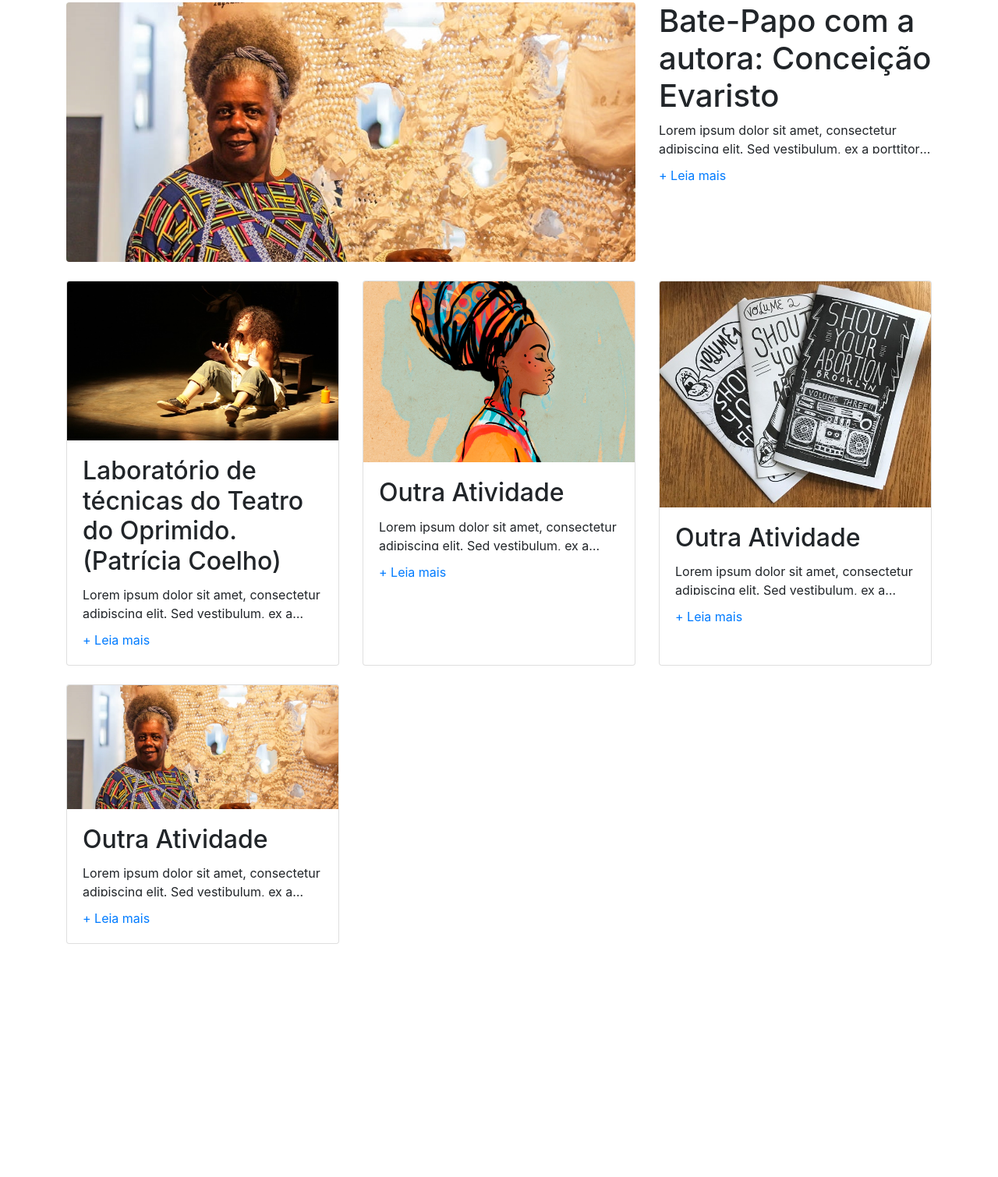
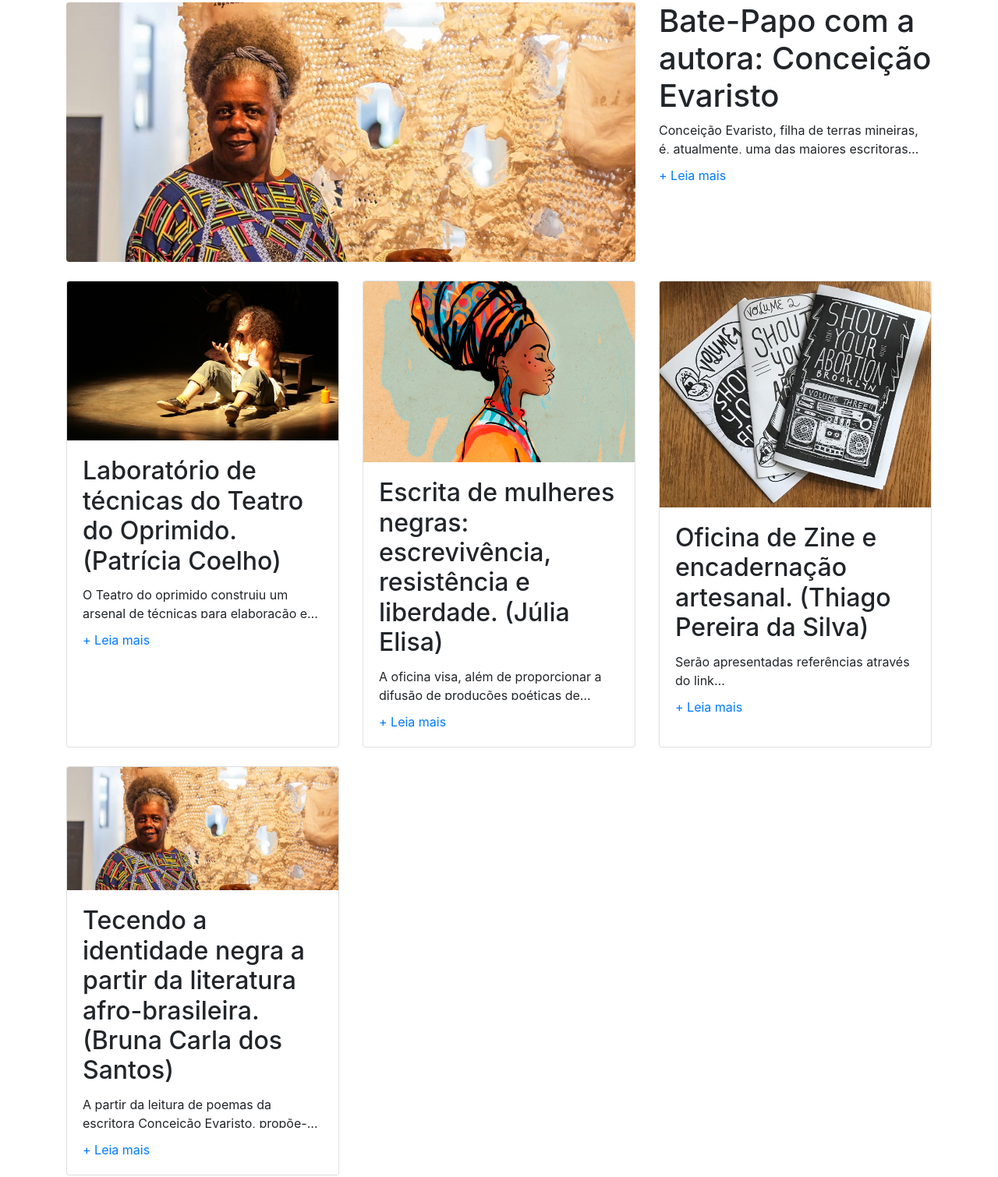
Before and after one commit to dbconrado/clba2018, a plain HTML site: page index.html in a window 1280 px wide. Shown: the part 1146-2656 px from the top of the page at 78% size. Before the commit the page ends 2381 px from the top, so only its background shows below. Drawn offline with nearby package versions, Linux system fonts and the light colour scheme.

Commit message:
Noticias adicionas
Titulo e resumo.

```diff
--- a/index.html
+++ b/index.html
@@ -41,7 +41,9 @@
       <div class="chamada">
         <h1>Bate-Papo com a autora: Conceição Evaristo</h1>
   	    <p class="collapse" id="textim">
-          Lorem ipsum dolor sit amet, consectetur adipiscing elit. Sed vestibulum, ex a porttitor sollicitudin, libero quam ullamcorper erat, vitae consectetur dui sem quis est. Mauris sodales quam vitae laoreet rhoncus. Vestibulum nec magna non justo dignissim vulputate in ac dui. Vestibulum volutpat urna lacus, id laoreet urna accumsan a. Integer ipsum orci, congue ut velit ac, finibus tristique ante. Nullam consectetur nunc non diam dictum, sed tincidunt eros lobortis. Nulla tempor nibh eu elit ornare viverra. Pellentesque quis tincidunt massa, nec tempus ex. Donec in vehicula ipsum, convallis vulputate leo. Lorem ipsum dolor sit amet, consectetur adipiscing elit. Interdum et malesuada fames ac ante ipsum primis in faucibus.
+          Conceição Evaristo, filha de terras mineiras, é, atualmente, uma das maiores escritoras contemporâneas, candidata à Academia Brasileira de Letras. Doutora em Literatura Comparada pela Universidade Federal Fluminense, a autora tem obras consagradas como Ponciá Vicêncio, incluído nas listas de diversos vestibulares de universidades brasileiras, Becos da Memória, Poemas de recordação e outros movimentos, Insubmissas lágrimas de mulheres, Olhos d’água e Histórias de leves enganos e parecenças. Participante ativa dos movimentos de valorização da cultura afro-brasileira em nosso país, Conceição traz à luz, em sua escrita, temas como o racismo, sexismo, memória, o feminino, a identidade, entre outros, num realismo poético que marca toda a sua obra. Em entrevistas, fala da sua Escrevivência e conta, ainda, que não nasceu rodeada de livros. Do tempo/espaço, aprendeu desde criança a colher as palavras que ouvia. Em 2007, a Host Publications, nos Estados Unidos, traduz para o inglês Ponciá Vicêncio. Nos últimos anos, três de seus livros foram traduzidos também para o francês e publicados em Paris pela editora Anacaona. Em 2017, o Itaú Cultural de São Paulo realizou a Ocupação Conceição Evaristo, contemplando aspectos da vida e da literatura da escritora. Em 2015, foi vencedora do Prêmio Jabuti e, em 2017, recebeu o Prêmio de Literatura do Governo de Minas Gerais pelo conjunto de sua obra.
+
+Saiba mais sobre Conceição Evaristo em: http://www.letras.ufmg.br/literafro/autoras/188-conceicao-evaristo
         </p>
         <a class="collapsed" data-toggle="collapse" href="#textim"></a>
       </div>
@@ -56,7 +58,7 @@
             <h2 class="card-title">Laboratório de técnicas do Teatro do Oprimido. (Patrícia Coelho)</h2>
             <div class="card-text chamada">
               <p class="collapse" id="textim2">
-                Lorem ipsum dolor sit amet, consectetur adipiscing elit. Sed vestibulum, ex a porttitor sollicitudin, libero quam ullamcorper erat, vitae consectetur dui sem quis est. Mauris sodales quam vitae laoreet rhoncus. Vestibulum nec magna non justo dignissim vulputate in ac dui. Vestibulum volutpat urna lacus, id laoreet urna accumsan a. Integer ipsum orci, congue ut velit ac, finibus tristique ante. Nullam consectetur nunc non diam dictum, sed tincidunt eros lobortis. Nulla tempor nibh eu elit ornare viverra. Pellentesque quis tincidunt massa, nec tempus ex. Donec in vehicula ipsum, convallis vulputate leo. Lorem ipsum dolor sit amet, consectetur adipiscing elit. Interdum et malesuada fames ac ante ipsum primis in faucibus.
+                O Teatro do oprimido construiu um arsenal de técnicas para elaboração e apresentação de Obras de Artes Cênicas. Seu objetivo é criar condições para que as pessoas percebam e ultrapassem o hábito de, exclusivamente, consumir bens culturais e se tornem produtores de arte, ciência e filosofia. Neste laboratório de técnicas do T.O serão abordados jogos, exercícios e encenação do arsenal.
               </p>
               <a class="collapsed" data-toggle="collapse" href="#textim2"></a>
             </div>
@@ -68,10 +70,10 @@
       <div class="card h-100">
         <img class="card-img-top" src="img/consciencia-negra.jpg" alt="MulheresNegras">
         <div class="card-body">
-           <h2 class="card-title">Outra Atividade</h2>
+           <h2 class="card-title">Escrita de mulheres negras: escrevivência, resistência e liberdade. (Júlia Elisa)</h2>
            <div class="card-text chamada">
              <p class="collapse" id="textim3">
-               Lorem ipsum dolor sit amet, consectetur adipiscing elit. Sed vestibulum, ex a porttitor sollicitudin, libero quam ullamcorper erat, vitae consectetur dui sem quis est. Mauris sodales quam vitae laoreet rhoncus. Vestibulum nec magna non justo dignissim vulputate in ac dui. Vestibulum volutpat urna lacus, id laoreet urna accumsan a. Integer ipsum orci, congue ut velit ac, finibus tristique ante. Nullam consectetur nunc non diam dictum, sed tincidunt eros lobortis. Nulla tempor nibh eu elit ornare viverra. Pellentesque quis tincidunt massa, nec tempus ex. Donec in vehicula ipsum, convallis vulputate leo. Lorem ipsum dolor sit amet, consectetur adipiscing elit. Interdum et malesuada fames ac ante ipsum primis in faucibus.
+              A oficina visa, além de proporcionar a difusão de produções poéticas de autoras negras brasileiras de diversas gerações, trazer para perto o conceito de escrevivência de Conceição Evaristo. Buscando, desse modo, desmistificar a escrita e a declamação, reafirmando ela enquanto um mecanismo de resistência, denúncia e liberdade, afirmando também a importância do afeto e da escuta.
              </p>
              <a class="collapsed" data-toggle="collapse" href="#textim3"></a>
            </div>
@@ -83,10 +85,10 @@
       <div class="card h-100">
         <img class="card-img-top" src="img/shoutyourabortionzinecover.jpg">
         <div class="card-body">
-           <h2 class="card-title">Outra Atividade</h2>
+           <h2 class="card-title">Oficina de Zine e encadernação artesanal. (Thiago Pereira da Silva)</h2>
            <div class="card-text chamada">
              <p class="collapse" id="textim4">
-               Lorem ipsum dolor sit amet, consectetur adipiscing elit. Sed vestibulum, ex a porttitor sollicitudin, libero quam ullamcorper erat, vitae consectetur dui sem quis est. Mauris sodales quam vitae laoreet rhoncus. Vestibulum nec magna non justo dignissim vulputate in ac dui. Vestibulum volutpat urna lacus, id laoreet urna accumsan a. Integer ipsum orci, congue ut velit ac, finibus tristique ante. Nullam consectetur nunc non diam dictum, sed tincidunt eros lobortis. Nulla tempor nibh eu elit ornare viverra. Pellentesque quis tincidunt massa, nec tempus ex. Donec in vehicula ipsum, convallis vulputate leo. Lorem ipsum dolor sit amet, consectetur adipiscing elit. Interdum et malesuada fames ac ante ipsum primis in faucibus.
+               Serão apresentadas referências através do link https://zineifmgsabara.blogspot.com/ para que os participantes possam ver o que é possível fazer e conhecerem um pouco sobre as técnicas. Através das referências online os participantes deverão já pensar em alguma ideia para levar para a oficina presencial. Haverá no link espaço para comentários, onde poderão apresentar dúvidas. A oficina presencial será o espaço para produção.
              </p>
              <a class="collapsed" data-toggle="collapse" href="#textim4"></a>
            </div>
@@ -98,10 +100,10 @@
       <div class="card h-100">
         <img class="card-img-top" src="img/conceicao-evaristo2.jpg">
         <div class="card-body">
-           <h2 class="card-title">Outra Atividade</h2>
+           <h2 class="card-title">Tecendo a identidade negra a partir da literatura afro-brasileira. (Bruna Carla dos Santos)</h2>
            <div class="card-text chamada">
              <p class="collapse" id="textim5">
-               Lorem ipsum dolor sit amet, consectetur adipiscing elit. Sed vestibulum, ex a porttitor sollicitudin, libero quam ullamcorper erat, vitae consectetur dui sem quis est. Mauris sodales quam vitae laoreet rhoncus. Vestibulum nec magna non justo dignissim vulputate in ac dui. Vestibulum volutpat urna lacus, id laoreet urna accumsan a. Integer ipsum orci, congue ut velit ac, finibus tristique ante. Nullam consectetur nunc non diam dictum, sed tincidunt eros lobortis. Nulla tempor nibh eu elit ornare viverra. Pellentesque quis tincidunt massa, nec tempus ex. Donec in vehicula ipsum, convallis vulputate leo. Lorem ipsum dolor sit amet, consectetur adipiscing elit. Interdum et malesuada fames ac ante ipsum primis in faucibus.
+               A partir da leitura de poemas da escritora Conceição Evaristo, propõe-se um percurso de análise e interpretação destes e tentar vê a construção poética que enfatiza a memória e a história do povo negro encenado.
              </p>
              <a class="collapsed" data-toggle="collapse" href="#textim5"></a>
            </div>
```
